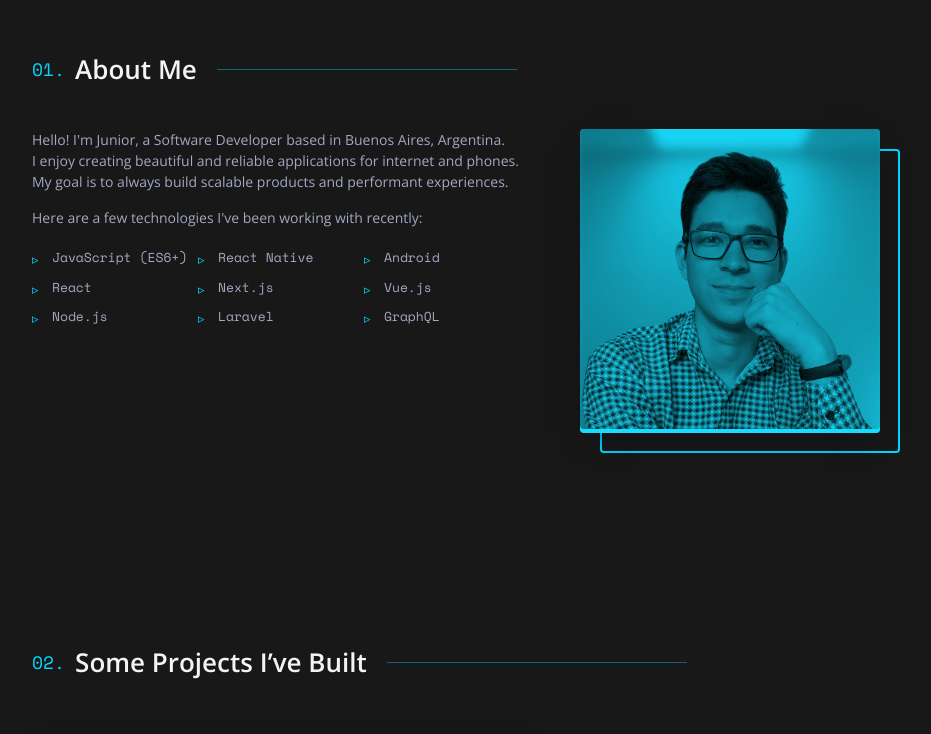
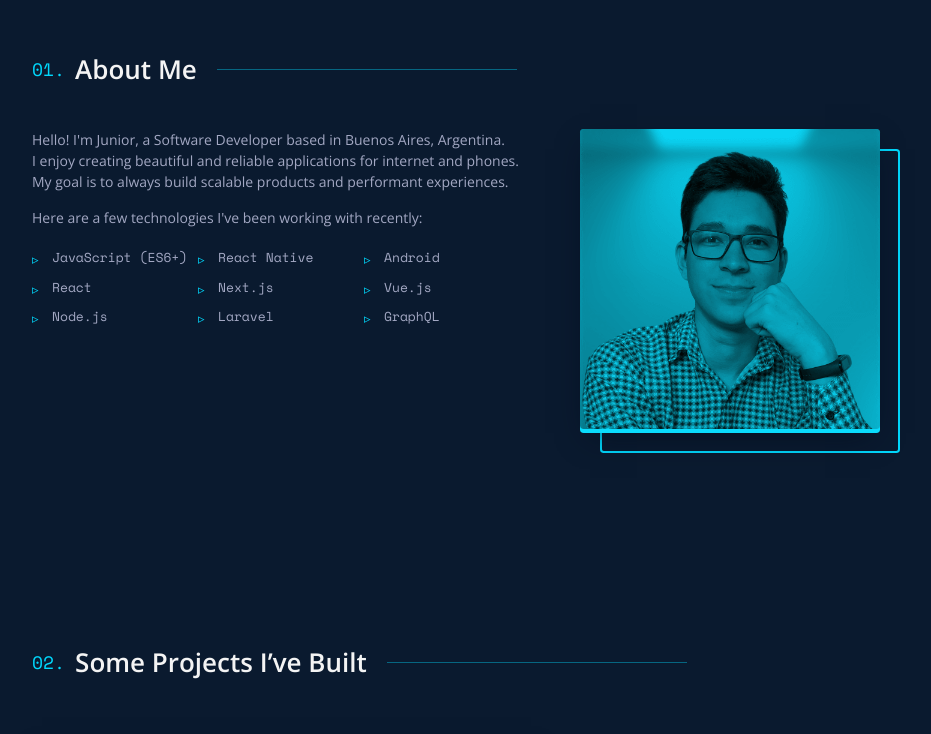
Before and after one commit to jrgarciadev/portfoliov2, a Next.js app: page / in a window 1280 px wide. Shown: the part 860-1594 px from the top of the page, without its empty margins (168-1099 px from the left). Built offline with nearby package versions, Linux system fonts and the light colour scheme.

Commit message:
chore: updated to nextjs 10 and dark background color changed

```diff
--- a/package.json
+++ b/package.json
@@ -17,15 +17,14 @@
   },
   "lint-staged": {
     "*.@(ts|tsx)": [
-      "yarn lint",
-      "yarn format"
+      "yarn lint", "yarn format"
     ]
   },
   "dependencies": {
     "@apollo/client": "^3.2.2",
     "animejs": "^3.2.1",
     "graphql": "^15.3.0",
-    "next": "9.5.5",
+    "next": "^10.0.0",
     "react": "17.0.0",
     "react-dom": "17.0.0",
     "react-transition-group": "^4.4.1",
--- a/src/components/About/index.js
+++ b/src/components/About/index.js
@@ -1,4 +1,5 @@
 import { NumberedHeading } from '@common/styles';
+import Image from 'next/image';
 import { skills } from '@config';
 import { StyledAboutSection, StyledText, StyledPic } from './styles';
 
@@ -26,7 +27,7 @@ const About = () => {
 
         <StyledPic>
           <div className="wrapper">
-            <img src="/avatar.png" alt="Avatar" className="img" />
+            <Image width={300} height={300} src="/avatar.png" alt="Avatar" className="img" />
           </div>
         </StyledPic>
       </div>
--- a/src/styles/globals.js
+++ b/src/styles/globals.js
@@ -1,5 +1,4 @@
 import { createGlobalStyle } from 'styled-components';
-import { hexa } from '@utils';
 import { TransitionStyles } from './transitions';
 
 export default createGlobalStyle`
--- a/src/themes/dark.js
+++ b/src/themes/dark.js
@@ -3,13 +3,13 @@ import common from './common';
 const lightTheme = {
   ...common,
   bg: {
-    default: '#181818',
+    default: '#0A1A2F',
     defaultLight: '#112536',
     reverse: '#F4F4F4',
   },
   text: {
     default: '#F4F4F4',
-    reverse: '#181818',
+    reverse: '#0A1A2F',
     accent: '#a3a8c3',
   },
   shadows: {
```
Also changed, not shown: 1 other file (tests, documents, lock files or other folders).
